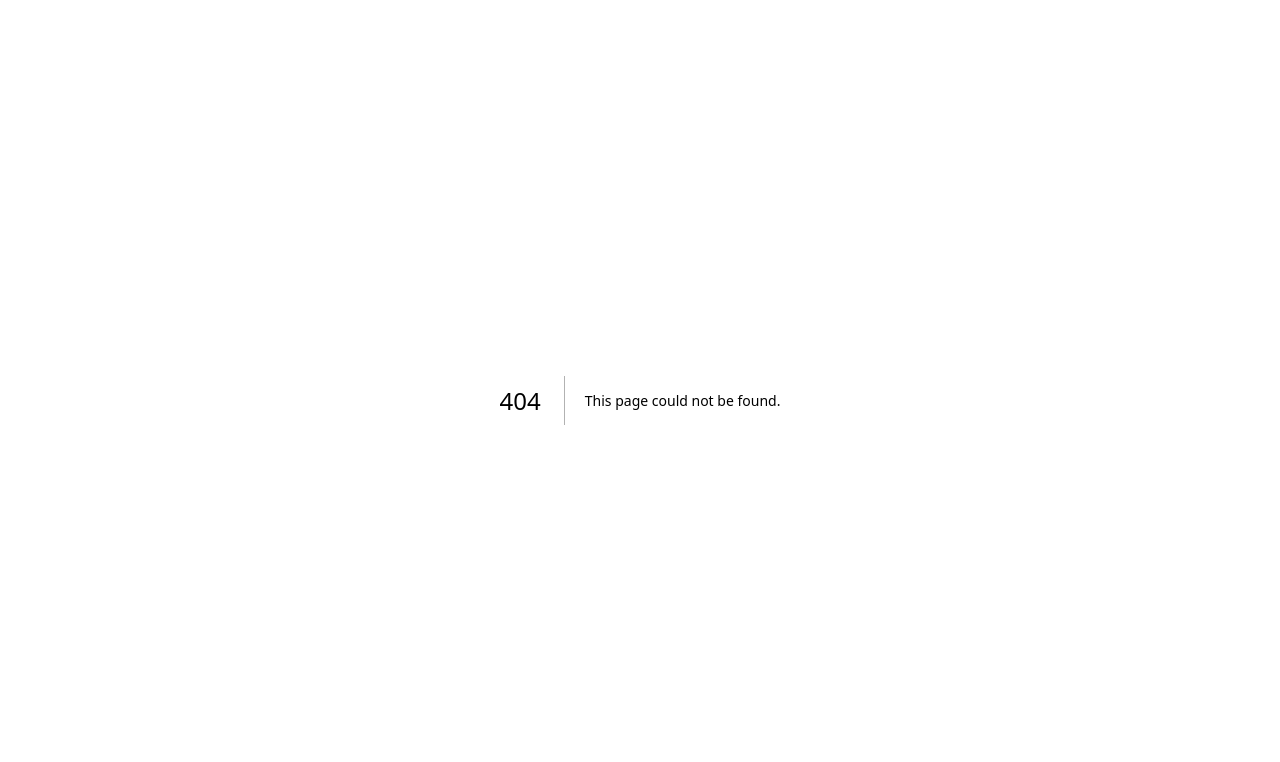
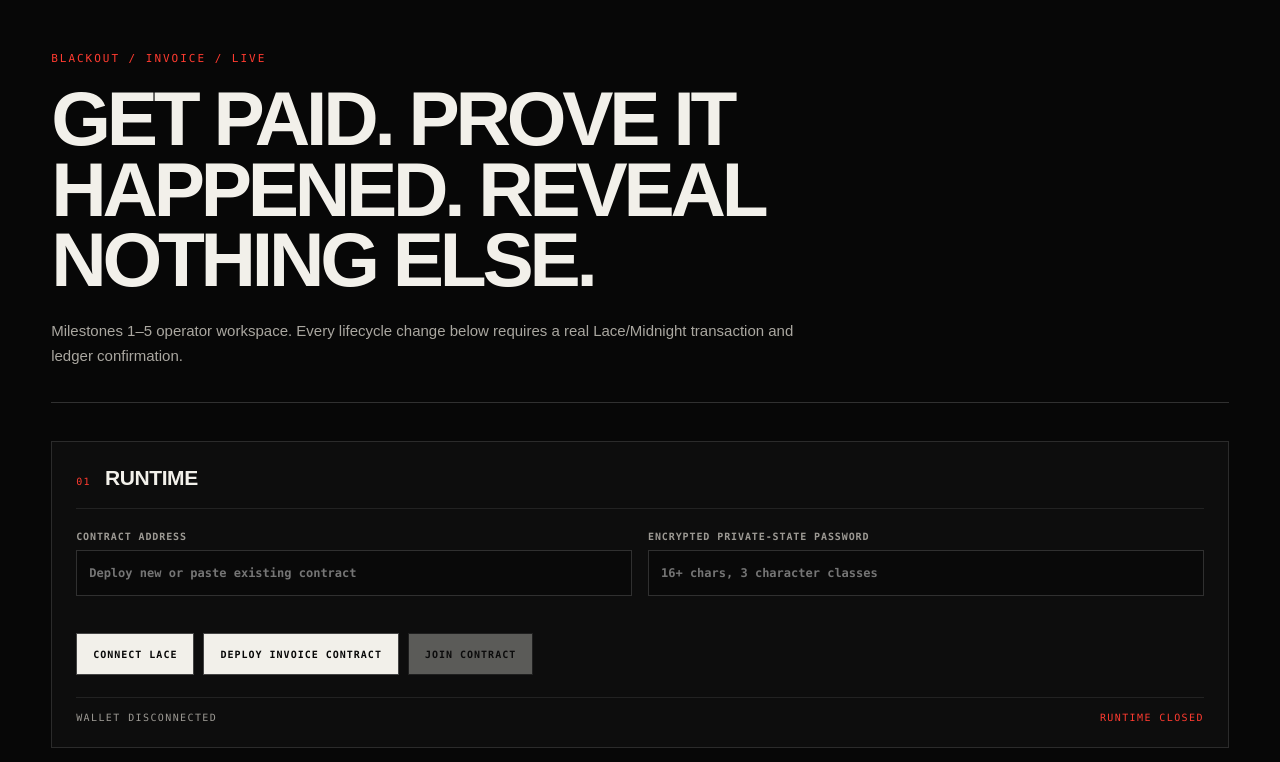
Before and after one commit to mushee-io/Blackpay, a Next.js app: page /invoices in a window 1280 px wide. Before the commit this address had no page. Shown: the top 762 px of the page. Built offline with nearby package versions, Linux system fonts and the light colour scheme.

Commit message:
feat(invoice): expose Blackout Invoice live workspace route

```diff
--- /dev/null
+++ b/src/app/invoices/page.tsx
@@ -0,0 +1,11 @@
+import type { Metadata } from "next";
+import { BlackoutInvoice } from "@/components/BlackoutInvoice";
+
+export const metadata: Metadata = {
+  title: "Blackout Invoice",
+  description: "Confidential commercial invoicing and shielded settlement on Midnight.",
+};
+
+export default function BlackoutInvoicePage() {
+  return <BlackoutInvoice />;
+}
```
